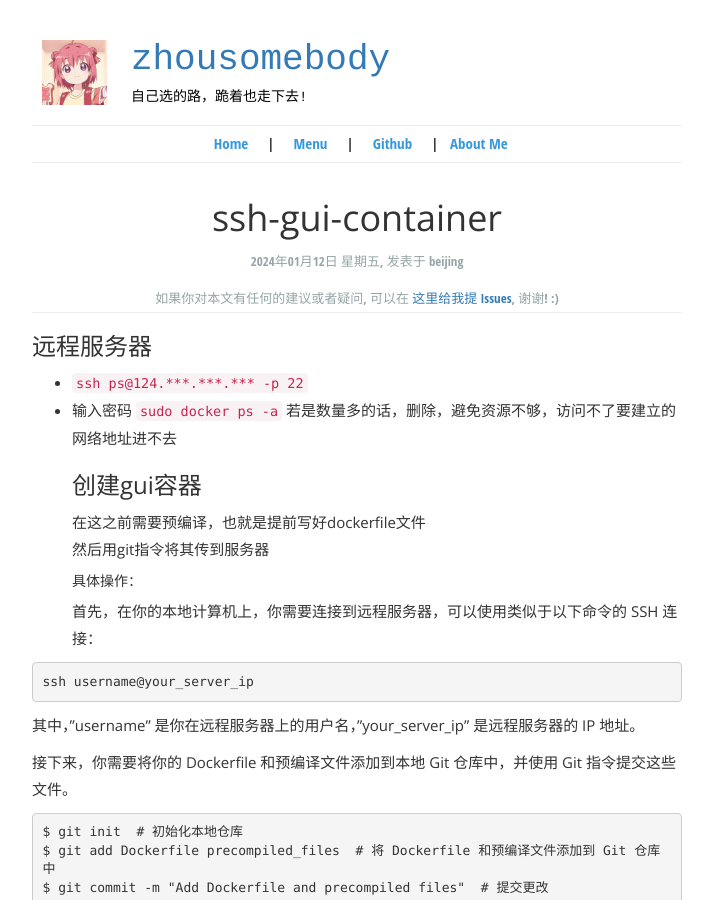
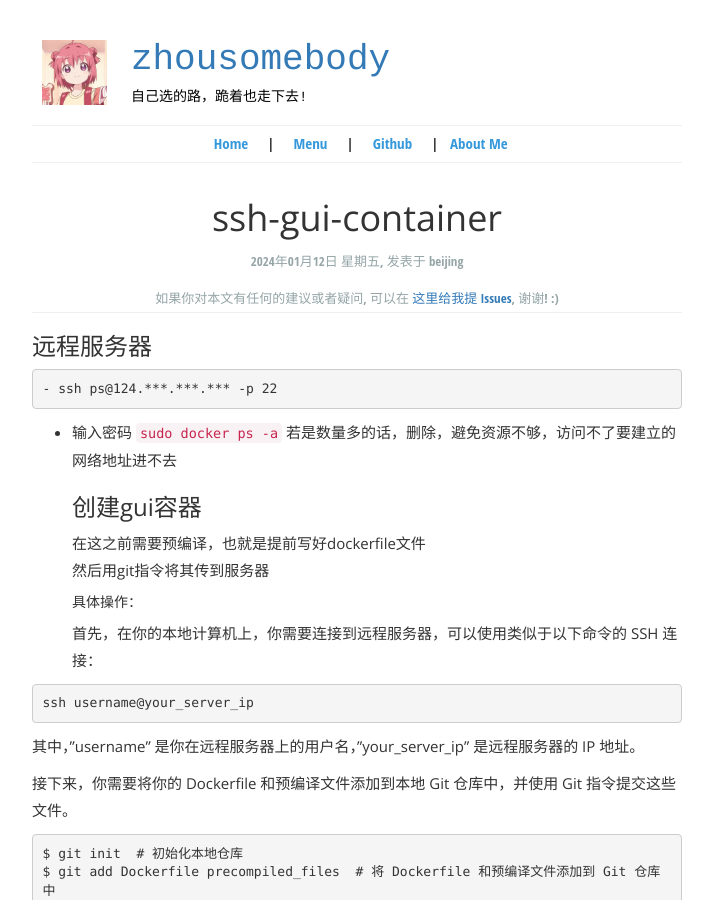
Before and after one commit to zhousomebody/zhousomebody.github.io, a Jekyll site: the page built from _posts/2024-01-12-ssh-gui-container.md, in a window 1280 px wide and 900 px high. Shown: the whole window, without its empty margins (283-996 px from the left). Built offline with Jekyll 4.4.1, drawn with Linux system fonts in a browser that asks for light colours; Markdown is read by kramdown in place of the engine named in the settings.

````diff
--- a/_posts/2024-01-12-ssh-gui-container.md
+++ b/_posts/2024-01-12-ssh-gui-container.md
@@ -8,7 +8,9 @@ excerpt_separator: "##"
 ---
 
 ### 远程服务器
-- ```ssh ps@124.***.***.*** -p 22```
+  ```
+- ssh ps@124.***.***.*** -p 22
+  ```
 - 输入密码
 ```sudo docker ps -a```
 若是数量多的话，删除，避免资源不够，访问不了要建立的网络地址进不去
````
